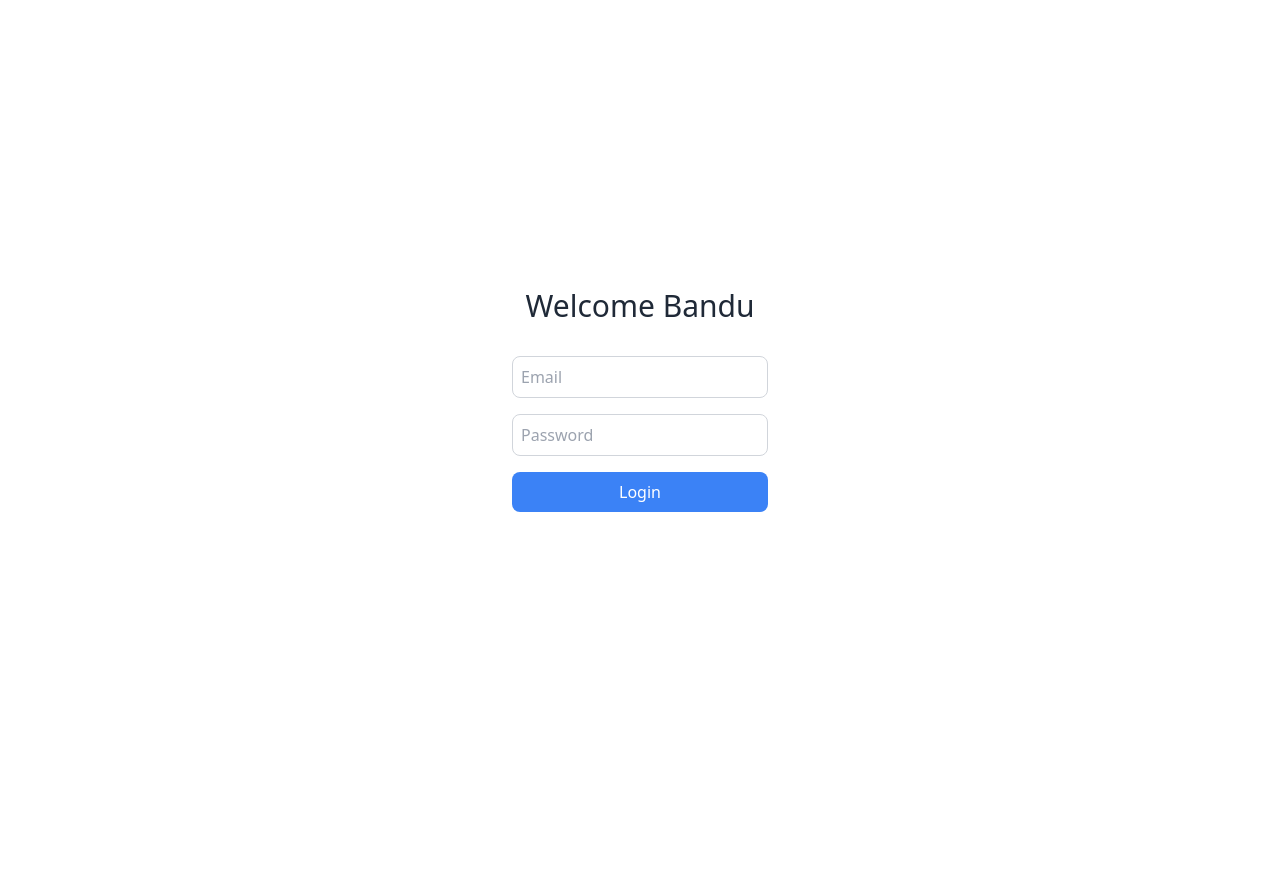
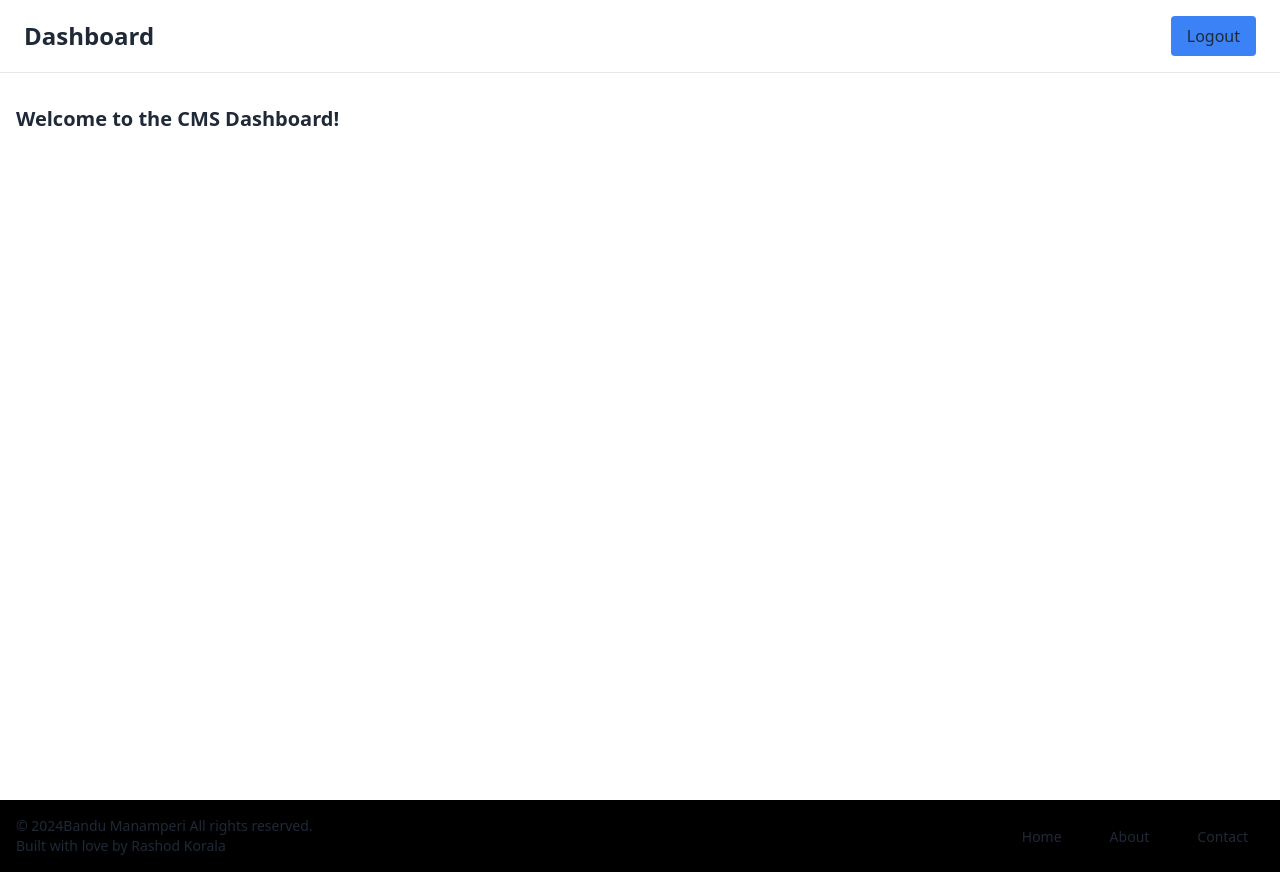
Before and after one commit to rashodkorala/bandumanamperi, a Next.js app: page / in a window 1280 px wide. Before the commit the page ends 800 px from the top, so only its background shows below. Built offline with nearby package versions, Linux system fonts and the light colour scheme; no server answers; sample sign-in values are in the browser's storage.

Commit message:
Refactor dashboard and login page components

```diff
--- a/pages/_app.tsx
+++ b/pages/_app.tsx
@@ -7,7 +7,7 @@ import { useRouter } from 'next/router';
 
 function MyApp({ Component, pageProps }: AppProps) {
   const router = useRouter();
-  const showFooter = router.pathname !== '/';
+  const showFooter = router.pathname !== '/login';
   return (
     <ThemeProvider>
       <Component {...pageProps} />
--- a/pages/dashboard.tsx
+++ /dev/null
@@ -1,9 +0,0 @@
-import DashBoardMain from "../src/Components/DashBoardMain";
-
-export default function Dashboard() {
-  return (
-    <div>
-    <DashBoardMain />
-    </div>
-  );
-}
--- a/pages/index.tsx
+++ b/pages/index.tsx
@@ -1,11 +1,12 @@
 
+import DashBoardMain from "../src/Components/DashBoardMain";
 import LoginPage from "../src/Components/LoginPage";
 
 
 export default function Home() {
   return (
     <div className="h-screen">
-      <LoginPage />
+     <DashBoardMain />
     </div>
   );
 }
--- /dev/null
+++ b/pages/login.tsx
@@ -0,0 +1,11 @@
+
+import LoginPage from "../src/Components/LoginPage";
+
+
+export default function Login() {
+  return (
+    <div className="h-screen">
+      <LoginPage />
+    </div>
+  );
+}
--- a/src/Components/DashBoardMain.tsx
+++ b/src/Components/DashBoardMain.tsx
@@ -1,12 +1,24 @@
-import { getAuth, signOut } from 'firebase/auth';
+import { getAuth, onAuthStateChanged, signOut } from 'firebase/auth';
 import { useRouter } from 'next/router';
-import React from 'react'
+import React, { useEffect } from 'react';
 import app from '../../utils/firebase-config';
 
-type Props = {}
+const DashboardMain: React.FC = () => {
+    const router = useRouter();
 
-const DashBoardMain = (props: Props) => {
-    const router = useRouter();
+    useEffect(() => {
+        // Check the user's authentication status
+        const auth = getAuth(app);
+        const unsubscribe = onAuthStateChanged(auth, (user) => {
+            if (!user) {
+                // If the user is not logged in, redirect to the login page
+                router.push('/login');
+            }
+        });
+
+        // Clean up the subscription
+        return () => unsubscribe();
+    }, [router]);
 
     const handleLogout = async () => {
         try {
@@ -18,12 +30,13 @@ const DashBoardMain = (props: Props) => {
             console.error('Error signing out:', error);
         }
     };
+
     return (
-    <div className="bg-gray-100 h-screen">
-      <div className="flex justify-between items-center bg-white py-4 px-6 border-b border-gray-200">
+        <div className="h-screen">
+            <div className="flex justify-between items-center py-4 px-6 border-b border-gray-200 dark:border-gray-900">
                 <h1 className="text-2xl font-semibold">Dashboard</h1>
                 <button
-          className="text-white bg-blue-500 py-2 px-4 rounded hover:bg-blue-600 focus:outline-none"
+                    className="bg-blue-500 py-2 px-4 rounded hover:bg-blue-600 focus:outline-none"
                     onClick={handleLogout}
                 >
                     Logout
@@ -35,7 +48,6 @@ const DashBoardMain = (props: Props) => {
             </div>
         </div>
     );
-  }
+};
 
-
-export default DashBoardMain
+export default DashboardMain;
--- a/src/Components/Footer.tsx
+++ b/src/Components/Footer.tsx
@@ -5,12 +5,12 @@ type Props = {}
 
 const Footer = (props: Props) => {
   return (
-    <footer className="bg-gray-800 text-white py-4">
+    <footer className="bg-black dark:text-systemGray py-4">
     <div className="container mx-auto px-4">
       <div className="flex justify-between items-center">
         <div>
-          <p className="text-sm">&copy; {new Date().getFullYear()} Your Company Name. All rights reserved.</p>
-          <p className="text-sm">Built with love by Your Company</p>
+          <p className="text-sm">&copy; {new Date().getFullYear()}Bandu Manamperi All rights reserved.</p>
+          <p className="text-sm">Built with love by Rashod Korala</p>
         </div>
         <div>
           <ul className="flex space-x-4">
--- a/src/Components/LoginPage.tsx
+++ b/src/Components/LoginPage.tsx
@@ -23,7 +23,7 @@ const LoginPage: React.FC = () => {
       await signInWithEmailAndPassword(auth, email, password);
       // go to dashboard
 
-      router.push('/dashboard');
+      router.push('/');
     } catch (error: any) {
       setError(error.message);
     }
--- a/tailwind.config.js
+++ b/tailwind.config.js
@@ -7,7 +7,12 @@ module.exports = {
     "./src/**/*.{js,ts,jsx,tsx}",
   ],
   theme: {
-    extend: {},
+    extend: {
+      colors: {
+        systemGray: "#8E8E93",
+        systemGray2: "#636366",
+      },
+    },
   },
   plugins: [require("tailwind-scrollbar-hide")],
 };
```
Lines whose indentation alone changed are shown as unchanged.
